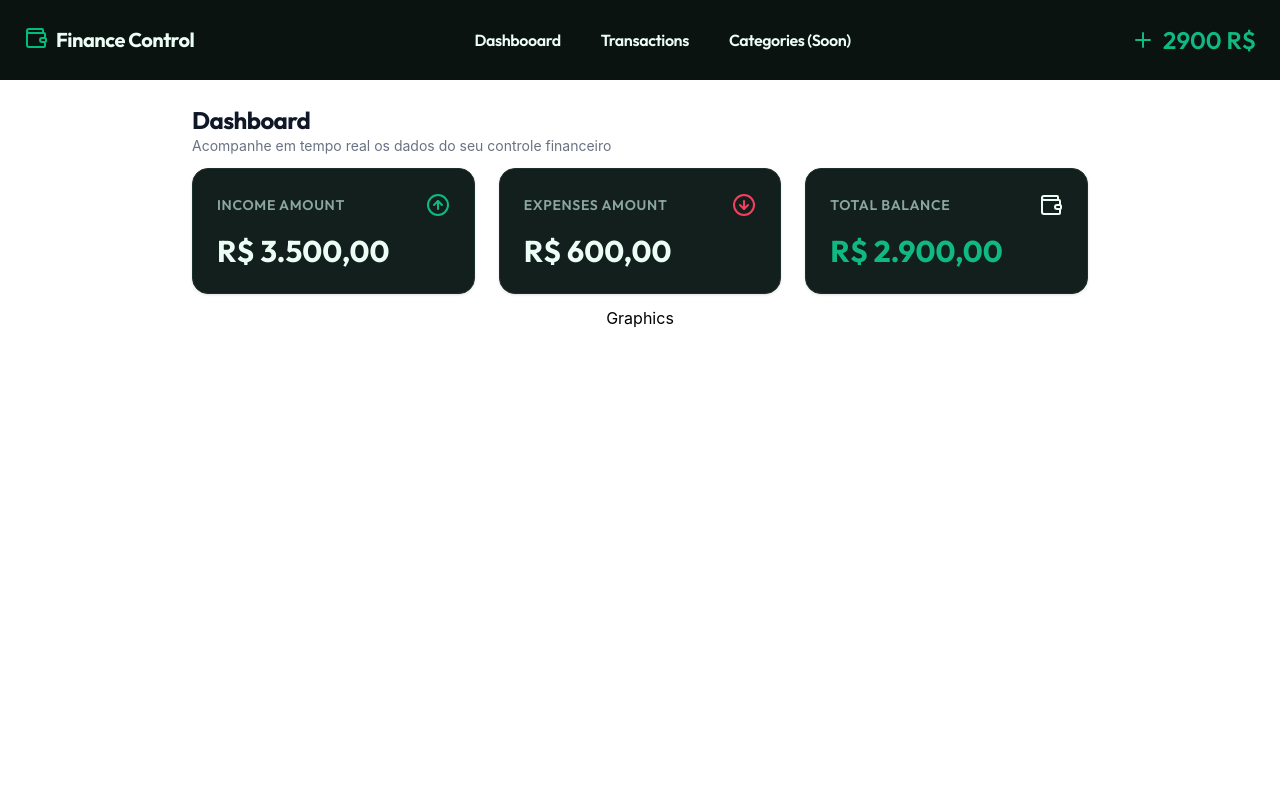
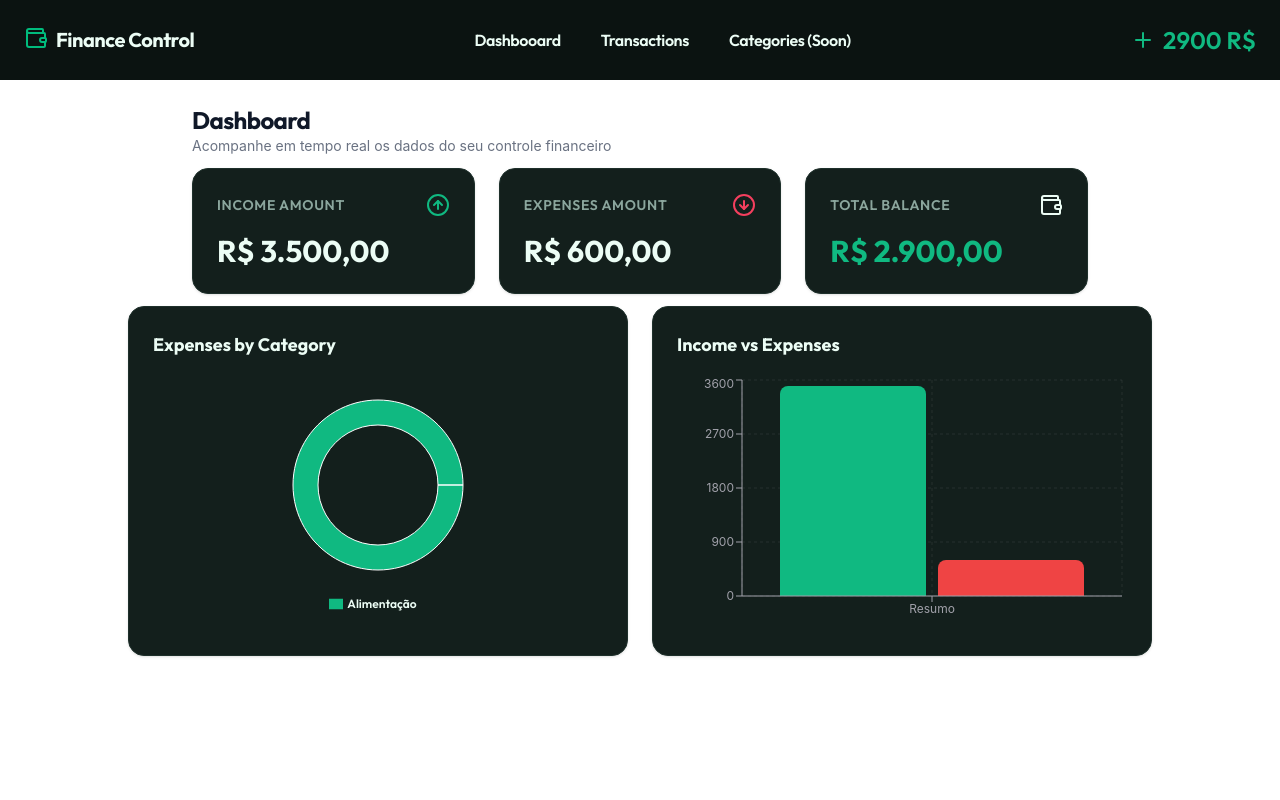
Before and after one commit to daveesin/finance-crud, a React (Vite) app: page /dashboard in a window 1280 px wide. Shown: the top 800 px of the page. Built offline with nearby package versions, Linux system fonts and the light colour scheme.

Commit message:
Adapt to recive some values as props on the components to import transactions only in the main component and create the charts

```diff
--- a/src/components/dashboard/GraphicsSection.jsx
+++ b/src/components/dashboard/GraphicsSection.jsx
@@ -1,5 +1,118 @@
-function GraphicsSection() {
-    return (<h1>Graphics</h1>);
+import {
+    PieChart,
+    Pie,
+    Cell,
+    ResponsiveContainer,
+    Tooltip,
+    BarChart,
+    Bar,
+    XAxis,
+    YAxis,
+    CartesianGrid,
+    Legend,
+} from "recharts";
+
+
+function GraphicsSection({ incomeAmount, expenseAmount, expensesByCategory, formatCurrency }) {
+
+    const CATEGORY_COLORS = [
+        "#10B981", // Verde
+        "#F59E0B", // Amarelo/Laranja
+        "#EF4444", // Vermelho
+        "#8B5CF6", // Roxo
+        "#3B82F6", // Azul
+        "#EC4899", // Rosa
+    ];
+
+    const comparisonData = [
+        {
+            name: "Resumo",
+            Income: incomeAmount,
+            Expenses: expenseAmount,
+        },
+    ];
+
+    return (
+        <div className="w-full max-w-5xl grid grid-cols-1 lg:grid-cols-2 gap-6">
+            <div className="flex flex-col p-6 rounded-2xl bg-finance-card border border-finance-border shadow-sm">
+                <h3 className="text-lg font-bold text-finance-text font-['Outfit'] mb-4">
+                    Expenses by Category
+                </h3>
+
+                {expensesByCategory.length === 0 ? (
+                    <div className="h-64 flex items-center justify-center text-finance-muted text-sm font-['Outfit']">
+                        No expense data available.
+                    </div>
+                ) : (
+                    <div className="h-64 w-full">
+                        <ResponsiveContainer width="100%" height="100%">
+                            <PieChart>
+                                <Pie
+                                    data={expensesByCategory}
+                                    cx="50%"
+                                    cy="50%"
+                                    innerRadius={60} // Faz virar um gráfico de Rosca (Donut)
+                                    outerRadius={85}
+                                    paddingAngle={5}
+                                    dataKey="value"
+
+                                >
+                                    {expensesByCategory.map((entry, index) => (
+                                        <Cell
+                                            key={`cell-${index}`}
+                                            fill={CATEGORY_COLORS[index % CATEGORY_COLORS.length]}
+                                        />
+                                    ))}
+                                </Pie>
+                                <Tooltip
+                                    formatter={(value) => formatCurrency(value)}
+                                    contentStyle={{
+                                        backgroundColor: "#18181b", // Ajuste conforme a cor do card
+                                        borderColor: "#27272a",
+                                        borderRadius: "12px",
+                                        color: "#fff",
+                                    }}
+                                />
+                                <Legend
+                                    verticalAlign="bottom"
+                                    height={36}
+                                    formatter={(value) => <span className="text-finance-text text-xs font-['Outfit']">{value}</span>}
+                                />
+                            </PieChart>
+                        </ResponsiveContainer>
+                    </div>
+                )}
+            </div>
+
+            <div className="flex flex-col p-6 rounded-2xl bg-finance-card border border-finance-border shadow-sm">
+                <h3 className="text-lg font-bold text-finance-text font-['Outfit'] mb-4">
+                    Income vs Expenses
+                </h3>
+
+                <div className="h-64 w-full">
+                    <ResponsiveContainer width="100%" height="100%">
+                        <BarChart data={comparisonData} barGap={12}>
+                            <CartesianGrid strokeDasharray="3 3" opacity={0.1} />
+                            <XAxis dataKey="name" stroke="#a1a1aa" fontSize={12} />
+                            <YAxis stroke="#a1a1aa" fontSize={12} />
+                            <Tooltip
+                                formatter={(value) => formatCurrency(value)}
+                                contentStyle={{
+                                    backgroundColor: "#18181b",
+                                    borderColor: "#27272a",
+                                    borderRadius: "12px",
+                                    color: "#fff",
+                                }}
+                            />
+                            <Bar dataKey="Income" fill="#10B981" radius={[8, 8, 0, 0]} name="Income" />
+                            <Bar dataKey="Expenses" fill="#EF4444" radius={[8, 8, 0, 0]} name="Expenses" />
+                        </BarChart>
+                    </ResponsiveContainer>
+                </div>
+            </div>
+
+        </div>
+    );
 }
 
 export default GraphicsSection;
--- a/src/components/dashboard/TopCards.jsx
+++ b/src/components/dashboard/TopCards.jsx
@@ -1,15 +1,8 @@
 import { ArrowUpCircle, ArrowDownCircle, Wallet } from "lucide-react";
 
-function TopCards({incomeAmount, expenseAmount}) {
+function TopCards({ incomeAmount, expenseAmount, formatCurrency }) {
 
     const totalBalance = incomeAmount - expenseAmount;
-
-    const formatCurrency = (value) => {
-        return new Intl.NumberFormat("pt-BR", {
-            style: "currency",
-            currency: "BRL",
-        }).format(value);
-    };
 
     return(
         <div className="w-full max-w-4xl grid grid-cols-1 md:grid-cols-3 gap-6">
--- a/src/pages/Dashboard.jsx
+++ b/src/pages/Dashboard.jsx
@@ -15,6 +15,30 @@ function Dashboard() {
         .filter((t) => t.type === 'expense')
         .reduce((acc, t) => acc + Number(t.amount || 0), 0);
 
+    const expensesByCategory = transactions
+        .filter((t) => t.type === "expense")
+        .reduce((acc, t) => {
+            const category = t.category || "Outros";
+            const amount = Number(t.amount || 0);
+            const existing = acc.find((item) => item.name === category);
+
+            if (existing) {
+                existing.value += amount;
+            } else {
+                acc.push({ name: category, value: amount });
+            }
+            return acc;
+        }, []);
+
+
+    function formatCurrency(value) {
+        return new Intl.NumberFormat("pt-BR", {
+            style: "currency",
+            currency: "BRL",
+        }).format(value);
+    };
+
+
     return(
         <div className="flex flex-col items-center justify-center gap-3">
             <PageTitle
@@ -22,8 +46,17 @@ function Dashboard() {
                 description={"Acompanhe em tempo real os dados do seu controle financeiro"}
             />
 
-            <TopCards incomeAmount={incomeAmount} expenseAmount={expenseAmount} />
-            <GraphicsSection />
+            <TopCards
+                incomeAmount={incomeAmount}
+                expenseAmount={expenseAmount}
+                formatCurrency={formatCurrency}
+            />
+            <GraphicsSection
+                incomeAmount={incomeAmount}
+                expenseAmount={expenseAmount}
+                expensesByCategory={expensesByCategory}
+                formatCurrency={formatCurrency}
+            />
         </div>
     );
 }
```
